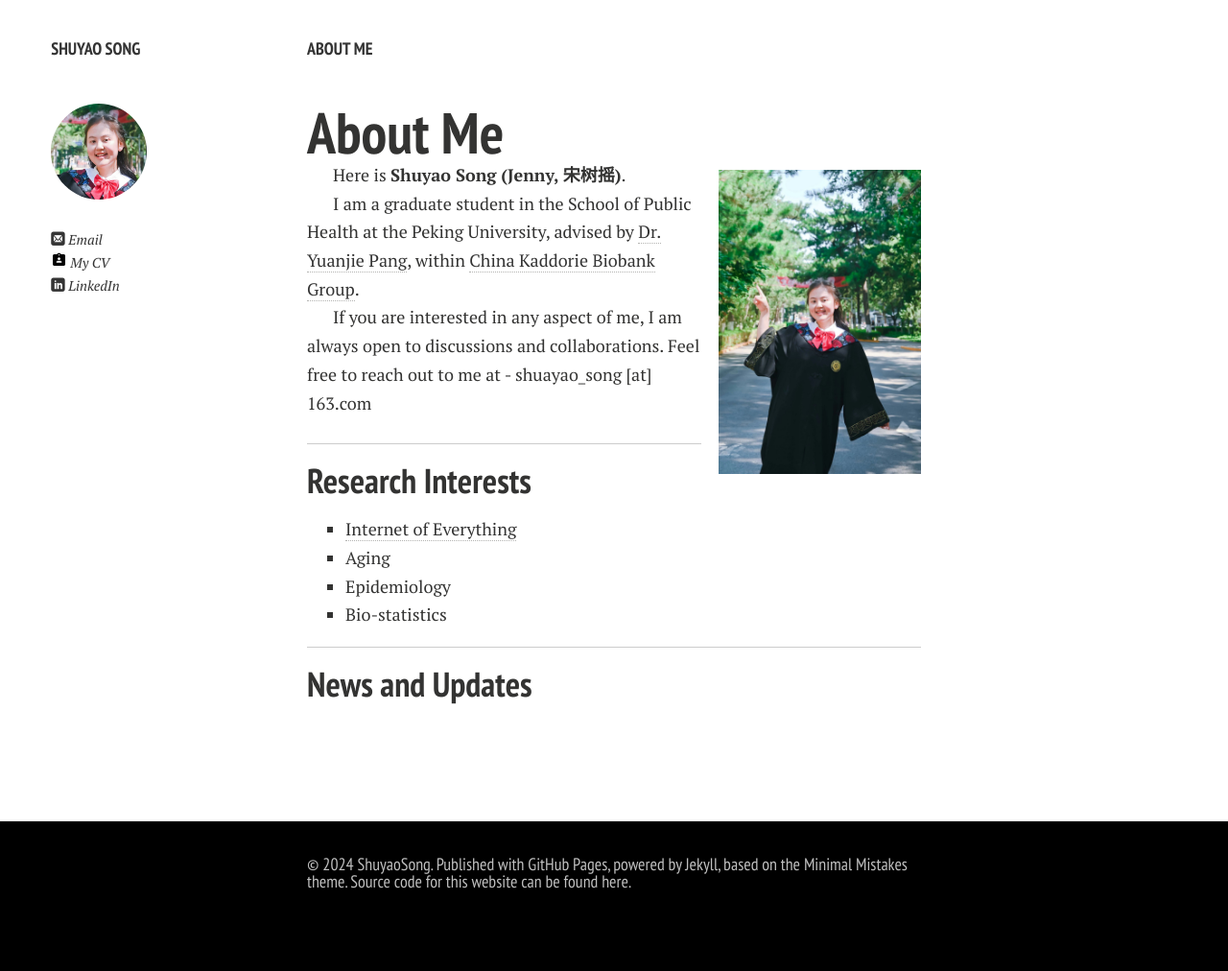
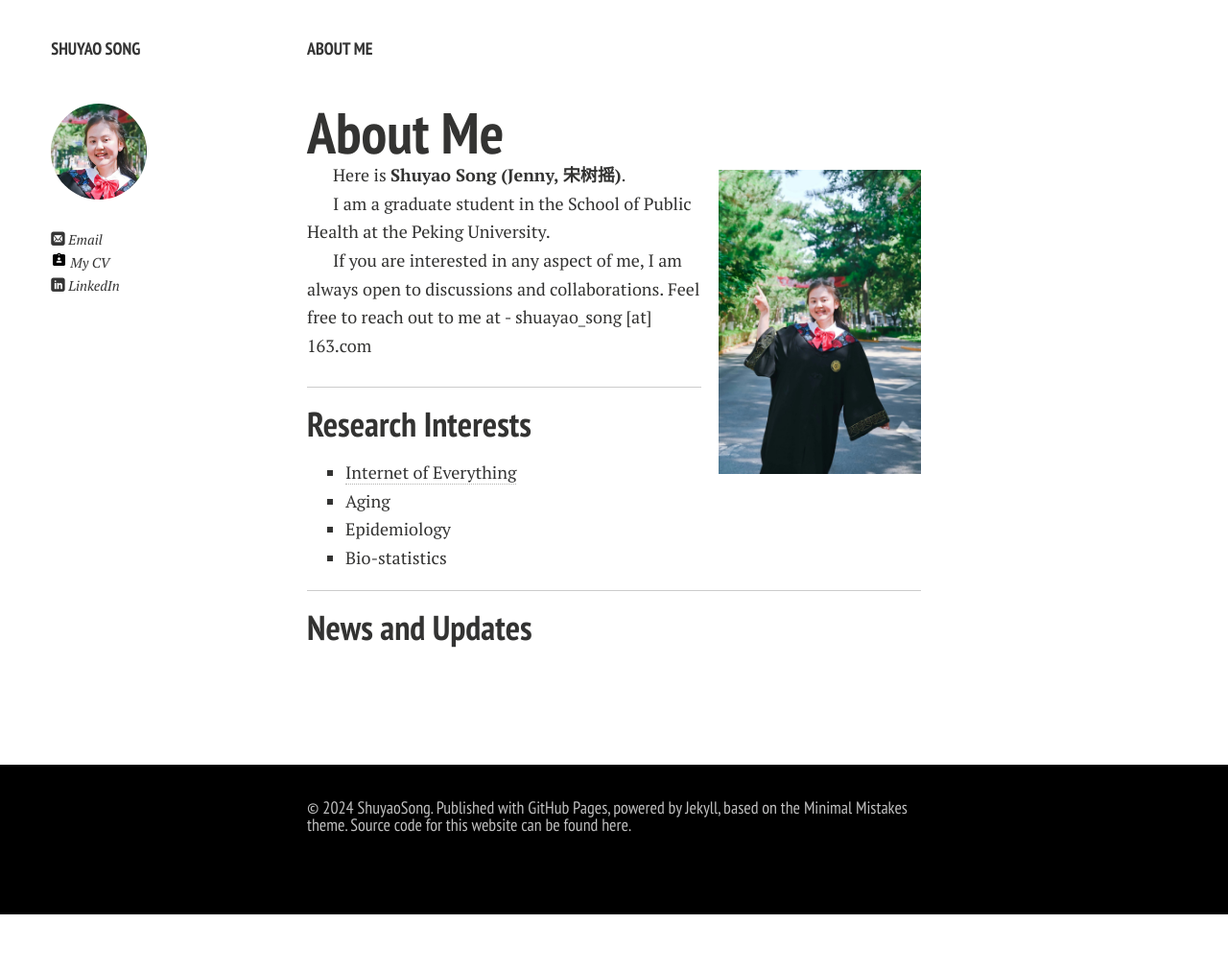
Before and after one commit to ShuyaoSong1019/ShuyaoSong1019.github.io, a Jekyll site: the page built from index.md, in a window 1280 px wide. Shown: the whole page at 96% size. Built offline with Jekyll 4.4.1, drawn with Linux system fonts in a browser that asks for light colours; nearby versions of some CDN libraries; comment, search, counter and statistics services are not loaded; a style sheet for code colours, icons or effects is not loaded; our own code applies the rules of GitHub Pages for plain Markdown files; after the commit the page ends 953 px from its top, so only the background shows below that.

Commit message:
Update index.md

```diff
--- a/index.md
+++ b/index.md
@@ -8,7 +8,7 @@ layout: page
 
 Here is **Shuyao Song (Jenny, 宋树摇)**.<br>
 
-I am a graduate student in the School of Public Health at the Peking University, advised by [Dr. Yuanjie Pang](https://sph.pku.edu.cn/info/1766/5614.htm), within [China Kaddorie Biobank Group](https://www.ckbiobank.org/). <br>
+I am a graduate student in the School of Public Health at the Peking University. <br>
 
 If you are interested in any aspect of me, I am always open to discussions and collaborations. Feel free to reach out to me at - shuayao_song [at] 163.com
 
```
